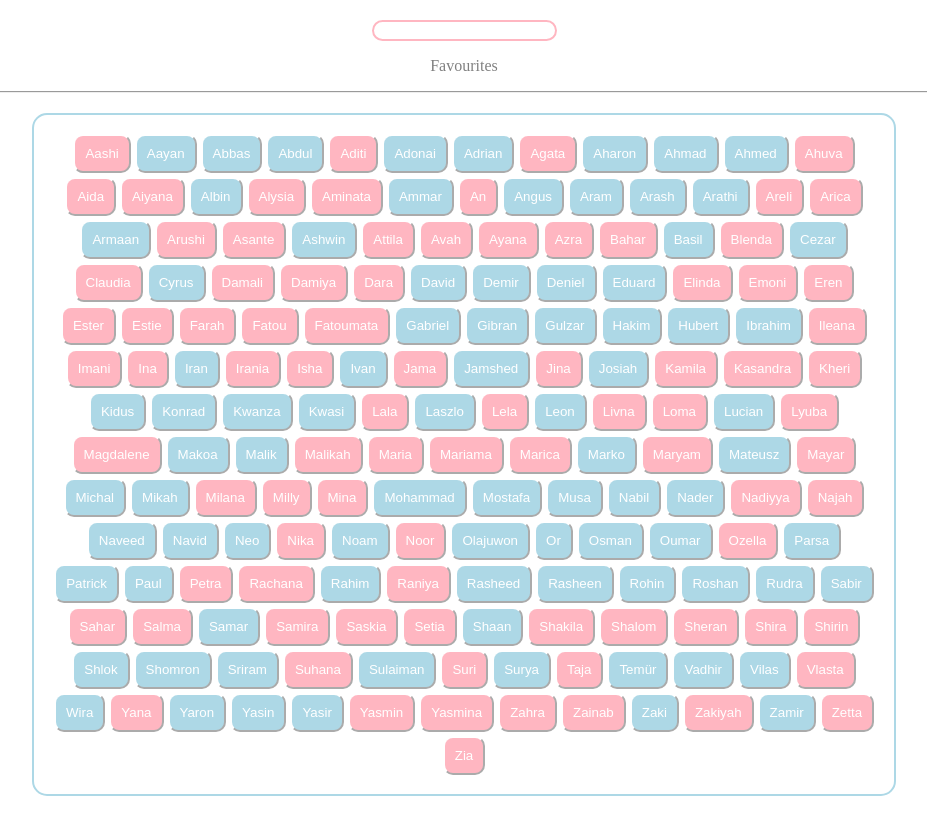
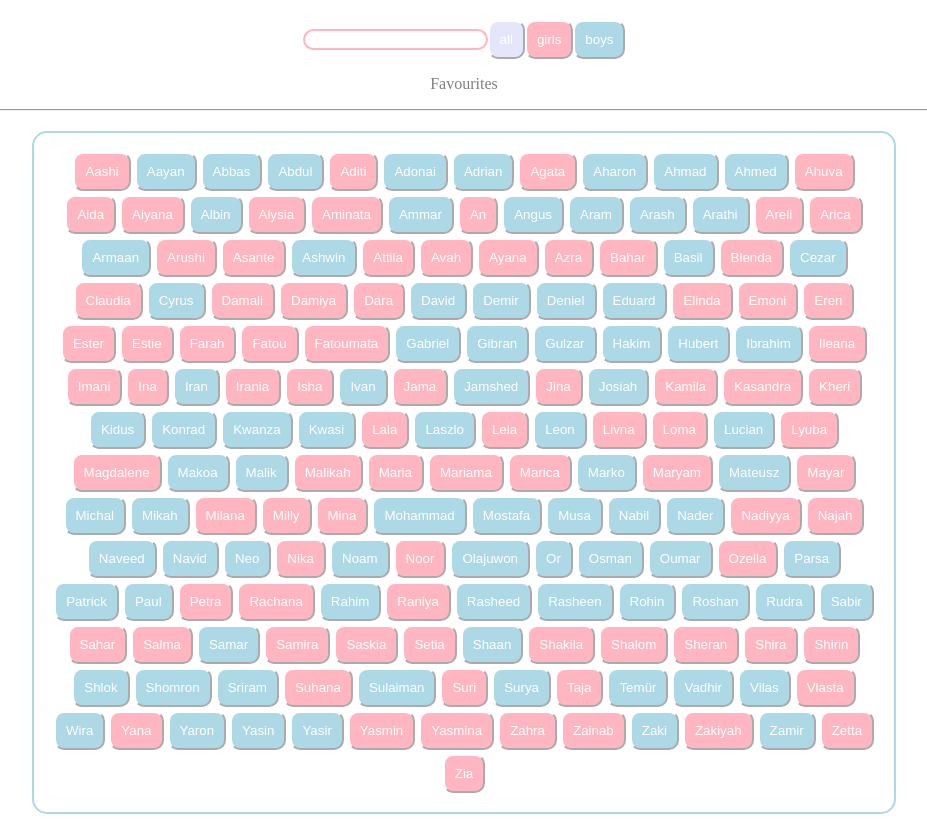
Before and after one commit to DidierOsindero/baby-names-app, a React (Create React App) app: page / in a window 1280 px wide. Shown: the whole page, without its empty margins (176-1103 px from the left). Built offline with nearby package versions, Linux system fonts and the light colour scheme; the HTML template or start-up script is replaced by a standard one.

Commit message:
Add gender selector buttons

```diff
--- a/src/App.css
+++ b/src/App.css
@@ -59,6 +59,45 @@ SearchBarWrapper and SearchBar
   border: 2px solid lightpink;
 }
 
+.allButton {
+  background-color: lavender;
+  color: white;
+}
+
+.allButton:active {
+  background-color: lightcyan;
+}
+
+.allButton:hover {
+  color: purple;
+}
+
+.girlOnlyButton {
+    background-color: lightpink;
+}
+
+.girlOnlyButton:active {
+  background-color: #f72da3;
+    color: white;
+}
+
+.girlOnlyButton:hover {
+  color: rgb(253, 125, 147);
+}
+
+.boyOnlyButton {
+  background-color: lightblue;
+}
+
+.boyOnlyButton:active {
+  background-color: #025497;
+  color: white;
+}
+
+.boyOnlyButton:hover {
+  color: rgb(37, 194, 247);
+}
+
 /*
 BabyName (Button and surrounding div)
 */
--- a/src/components/MainContent.tsx
+++ b/src/components/MainContent.tsx
@@ -7,7 +7,11 @@ import { BabyNames } from "./BabyNames";
 export const MainContent = (): JSX.Element => {
   const [searchText, setSearchText] = useState("");
   const [favouritesList, setFavouritesList] = useState<NameData[]>([]);
-  const [clickedButton, setClickedButton] = useState<NameData>()
+  const [clickedButton, setClickedButton] = useState<NameData>();
+
+  const [allButton, setAllButton] = useState<boolean>(true);
+  const [girlOnlyButton, setGirlOnlyButton] = useState<boolean>(false);
+  const [boyOnlyButton, setBoyOnlyButton] = useState<boolean>(false);
 
   //Sort baby names array into alphabetical order
   const babyNameArray = babyNamesData.sort((a, b) => {
@@ -31,6 +35,9 @@ export const MainContent = (): JSX.Element => {
           value={searchText}
           onChange={(event) => setSearchText(event.target.value)}
         />
+        <button className="allButton">all</button>
+        <button className="girlOnlyButton">girls</button>
+        <button className="boyOnlyButton">boys</button>
       </div>
       <div className="favouritesListWrapper">
         <div className="favouritesTextWrapper">
```
